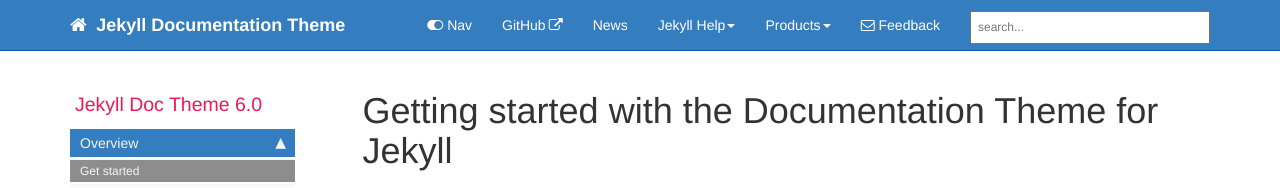
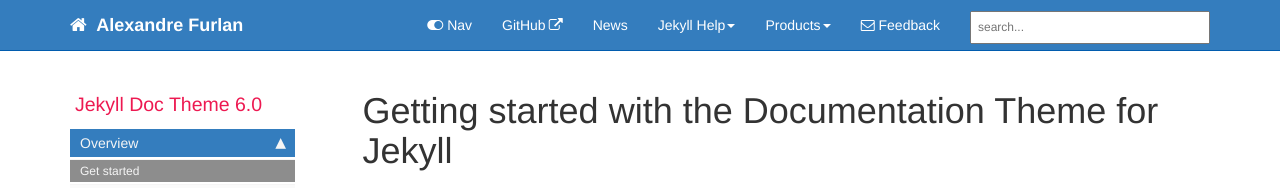
Before and after one commit to apfurlan/apfurlan.github.io, a Jekyll site: the page built from index.md, in a window 1280 px wide and 900 px high. Shown: the top 188 px of the window. Built offline with Jekyll 4.4.1, drawn with Linux system fonts in a browser that asks for light colours; comment, search, counter and statistics services are not loaded.

Commit message:
load theme

```diff
--- a/_config.yml
+++ b/_config.yml
@@ -3,7 +3,7 @@
 output: web
 # this property is useful for conditional filtering of content that is separate from the PDF.
 
-topnav_title: Jekyll Documentation Theme
+topnav_title: Alexandre Furlan
 # this appears on the top navigation bar next to the home button
 
 site_title: Jekyll theme for documentation
```
